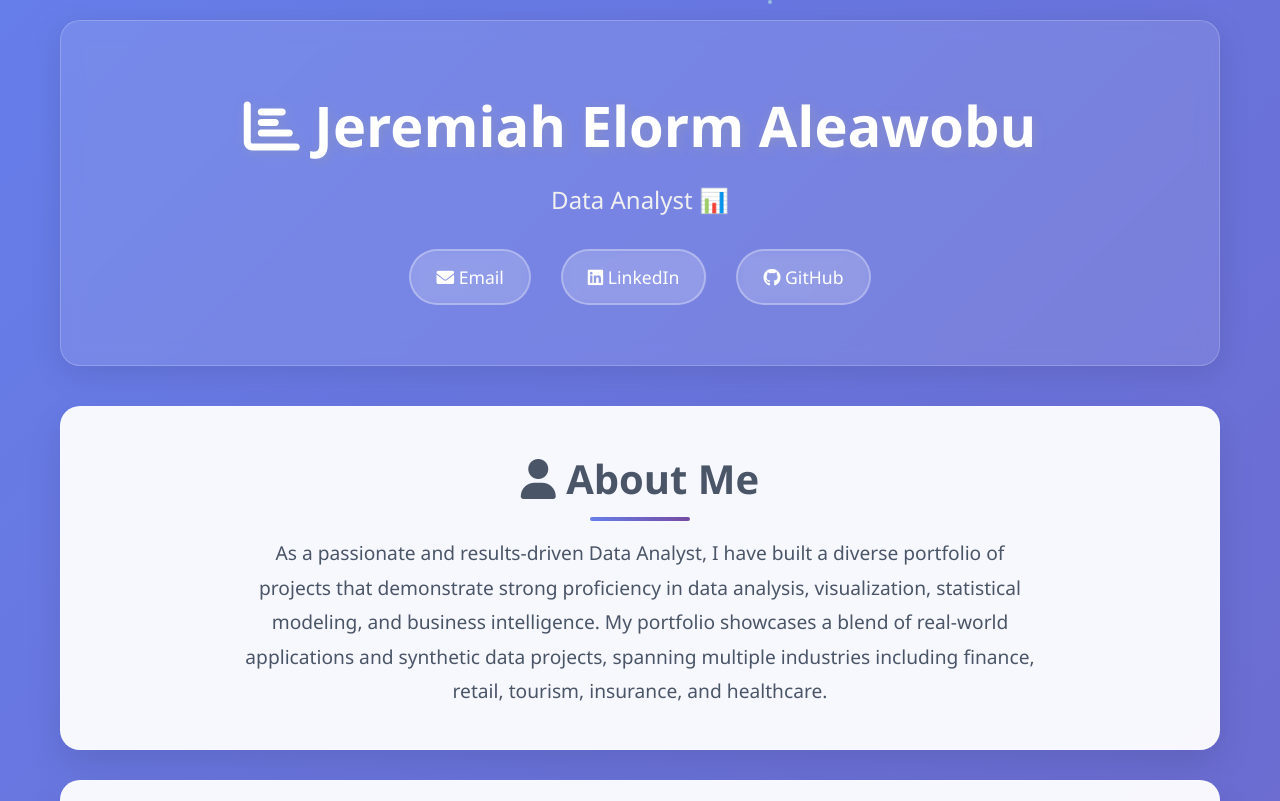
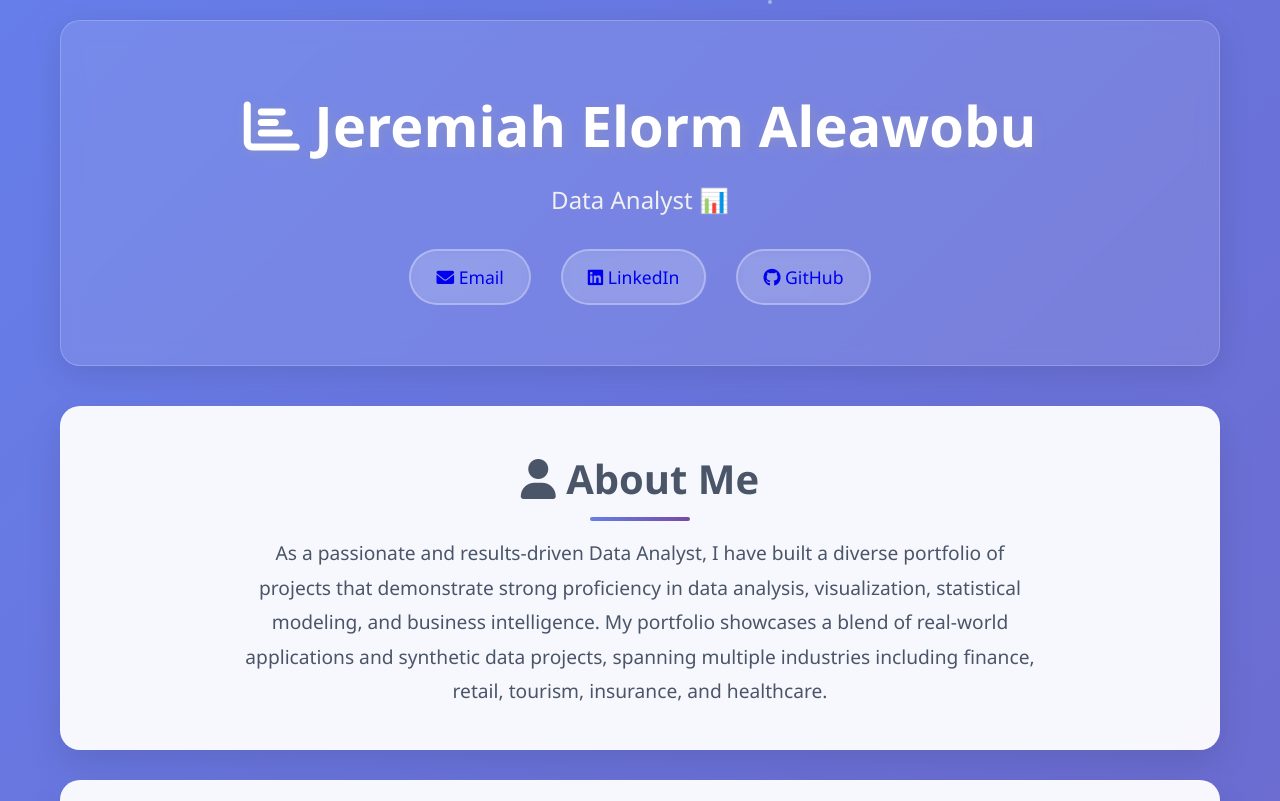
Before and after one commit to eL-Dapper-Jhunior/consult_jeremiah.github.io, a plain HTML site: page index.html in a window 1280 px wide. Shown: the top 801 px of the page. Drawn offline with Linux system fonts and the light colour scheme.

Commit message:
Update index.html

```diff
--- a/index.html
+++ b/index.html
@@ -63,7 +63,7 @@
         }
 
         .contact-links a {
-            color: #fff;
+            color: ##734aa5;
             text-decoration: none;
             font-size: 1.1rem;
             padding: 12px 25px;
```
